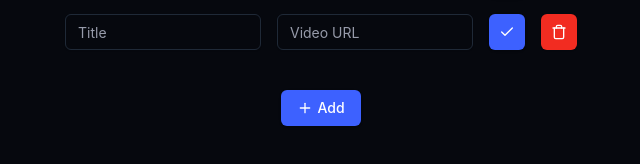
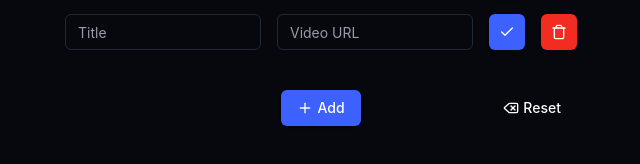
Before and after one commit to akmbo/music-podium, a React (Vite) app: page / in a window 1280 px wide. Shown: the part 290-454 px from the top of the page, without its empty margins (319-959 px from the left). Built offline with nearby package versions, Linux system fonts and the light colour scheme.

Commit message:
Add to localstorage, add reset button

```diff
--- a/src/components/list-editor.tsx
+++ b/src/components/list-editor.tsx
@@ -1,19 +1,28 @@
 import { cn } from "@/lib/utils"
-import { Plus } from "lucide-react"
-import React, { useState } from "react"
+import { Delete, Plus } from "lucide-react"
+import React, { useEffect, useState } from "react"
 import { ListItem } from "./list-item"
 import { Button } from "./ui/button"
 import { Item } from "@/lib/types"
+
+const defaultItems: Item[] = [
+  { id: String(Date.now() - 3) },
+  { id: String(Date.now() - 2) },
+  { id: String(Date.now() - 1) },
+]
 
 const ListEditor = React.forwardRef<
   HTMLDivElement,
   React.HTMLAttributes<HTMLDivElement>
 >(({ className, ...props }, ref) => {
-  const [items, setItems] = useState<Item[]>([
-    { id: String(Date.now() - 3) },
-    { id: String(Date.now() - 2) },
-    { id: String(Date.now() - 1) },
-  ])
+  const [items, setItems] = useState<Item[]>(() => {
+    const savedItems = localStorage.getItem("items")
+    return savedItems ? JSON.parse(savedItems) : [...defaultItems]
+  })
+
+  useEffect(() => {
+    localStorage.setItem("items", JSON.stringify(items))
+  }, [items])
 
   function handleDelete(deletedItem: Item) {
     setItems((prevItems) =>
@@ -30,6 +39,10 @@ const ListEditor = React.forwardRef<
         return item
       }),
     )
+  }
+
+  function handleReset() {
+    setItems(() => [...defaultItems])
   }
 
   const itemsView = items.map((item) => (
@@ -53,10 +66,20 @@ const ListEditor = React.forwardRef<
       ref={ref}
     >
       {itemsView}
-      <Button className="flex gap-1 mt-6" onClick={handleItemAdd}>
-        <Plus />
-        <span>Add</span>
-      </Button>
+      <div className="relative flex items-center justify-center w-full">
+        <Button className="flex gap-1 mt-6" onClick={handleItemAdd}>
+          <Plus />
+          <span>Add</span>
+        </Button>
+        <Button
+          className="flex gap-1 mt-6 absolute right-0"
+          onClick={handleReset}
+          variant="ghost"
+        >
+          <Delete />
+          <span>Reset</span>
+        </Button>
+      </div>
     </div>
   )
 })
--- a/src/components/list-item.tsx
+++ b/src/components/list-item.tsx
@@ -15,7 +15,12 @@ const ListItem = React.forwardRef<
   HTMLDivElement,
   React.HTMLAttributes<HTMLDivElement> & ListItemProps
 >(({ item, onDelete, onUpdate, className, ...props }, ref) => {
-  const [isEditing, setIsEditing] = useState(true)
+  const [isEditing, setIsEditing] = useState(
+    item.title === undefined ||
+      item.url === undefined ||
+      item.title === "" ||
+      item.url === "",
+  )
 
   function handleUpdate(item: Item) {
     onUpdate(item)
```
